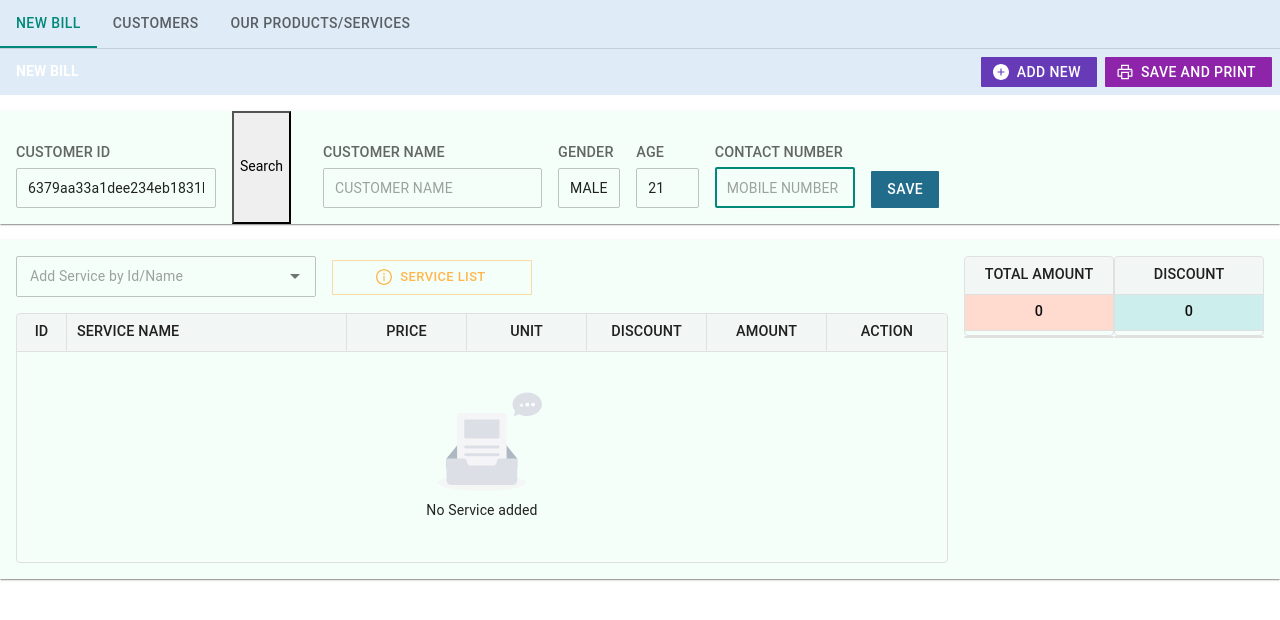
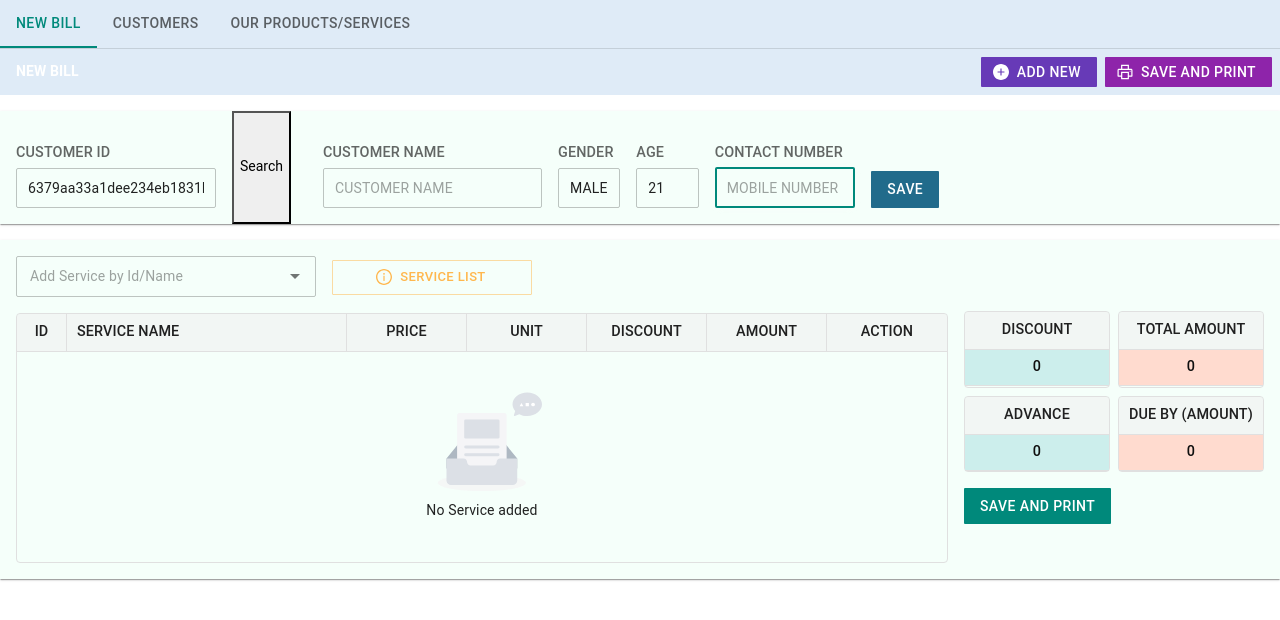
Before and after one commit to affan-habib/billing-frontend, a React (Create React App) app: page / in a window 1280 px wide. Shown: the top 620 px of the page. Built offline with nearby package versions, Linux system fonts and the light colour scheme; no server answers.

Commit message:
final submit changes

```diff
--- a/src/pages/billing/Billing.js
+++ b/src/pages/billing/Billing.js
@@ -1,4 +1,4 @@
-import { Box, Dialog, Grid, Paper } from "@mui/material";
+import { Box, Button, Dialog, Grid, Paper } from "@mui/material";
 import { Formik } from "formik";
 
 import { useState } from "react";
@@ -52,12 +52,20 @@ const Billing = () => {
                 sx={{ p: 2, mt: 2, background: "#F5FFFA" }}
                 square
               >
-                <Grid container spacing={2}>
+                <Grid container spacing={2} alignItems="center">
                   <Grid item md={9}>
                     <Body />
                   </Grid>
-                  <Grid item md={3}>
+                  <Grid item md={3} sx={{ mt: 2 }}>
                     <Final {...props} />
+                    <Button
+                      variant="contained"
+                      onClick={() => props.handleSubmit()}
+                      type="submit"
+                      sx={{ mt: 2 }}
+                    >
+                      SAVE AND PRINT
+                    </Button>
                   </Grid>
                 </Grid>
               </Paper>
--- a/src/pages/billing/Final.js
+++ b/src/pages/billing/Final.js
@@ -60,7 +60,7 @@ export default function Final() {
     {
       field: "advance",
       headerClassName: "top-header-1",
-      cellClassName: "top-header-4",
+      cellClassName: "top-header-5",
       headerName: "ADVANCE",
       editable: true,
       type: "number",
@@ -74,7 +74,7 @@ export default function Final() {
   const dueAmountColumn = [
     {
       field: "due",
-      cellClassName: "top-header-5",
+      cellClassName: "top-header-4",
       headerClassName: "top-header-1",
       valueGetter: (params) => finalAmount - discount - advance || 0,
       headerName: "DUE BY (AMOUNT)",
@@ -96,12 +96,12 @@ export default function Final() {
   ];
 
   return (
-    <Box sx={{ height: 78, Width: "100%" }}>
-      <Grid container spacing={0}>
-        <Grid item md={6}>
+    <Box sx={{ Width: "100%" }}>
+      <Grid container spacing={1}>
+        <Grid item md={6} sx={{ width: "100%", height: 85 }}>
           <DataGrid
             rows={items}
-            columns={finalAmountColumn}
+            columns={discountAmountColumn}
             disableSelectionOnClick
             disableColumnSelector
             headerHeight={55}
@@ -114,10 +114,10 @@ export default function Final() {
             onCellEditCommit={(params) => dispatch(calculateTotal(params))}
           />
         </Grid>
-        <Grid item md={6} sx={{ width: "100%", height: 80 }}>
+        <Grid item md={6}>
           <DataGrid
             rows={items}
-            columns={discountAmountColumn}
+            columns={finalAmountColumn}
             disableSelectionOnClick
             disableColumnSelector
             headerHeight={55}
@@ -146,7 +146,7 @@ export default function Final() {
             onCellEditCommit={(params) => dispatch(calculateTotal(params))}
           />
         </Grid>
-        <Grid item md={6}>
+        <Grid item md={6} sx={{ width: "100%", height: 84 }}>
           <DataGrid
             rows={items}
             columns={dueAmountColumn}
--- a/src/pages/billing/components/report/Report.js
+++ b/src/pages/billing/components/report/Report.js
@@ -83,7 +83,7 @@ const Report = ({ setOpen }) => {
                     Patient Name :
                   </Typography>
                   <Typography>
-                    {orderSaved.customer.name || "Not found"}
+                    {orderSaved?.customer?.name || "Not found"}
                   </Typography>
                 </Paper>
               </Stack>
@@ -93,7 +93,7 @@ const Report = ({ setOpen }) => {
                     Age :
                   </Typography>
                   <Typography>
-                    {orderSaved.customer.age || "Not found"}
+                    {orderSaved?.customer?.age || "Not found"}
                   </Typography>
                 </Paper>
               </Stack>
@@ -103,7 +103,7 @@ const Report = ({ setOpen }) => {
                     Mobile Number :
                   </Typography>
                   <Typography>
-                    {orderSaved.customer.contactNumber || "Not found"}
+                    {orderSaved?.customer?.contactNumber || "Not found"}
                   </Typography>
                 </Paper>
               </Stack>
```
